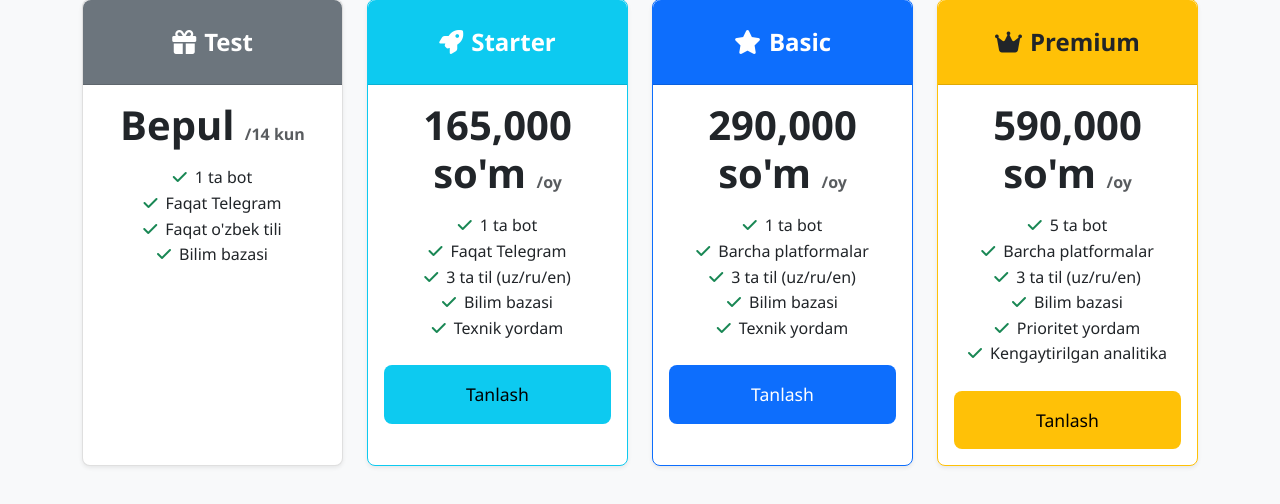
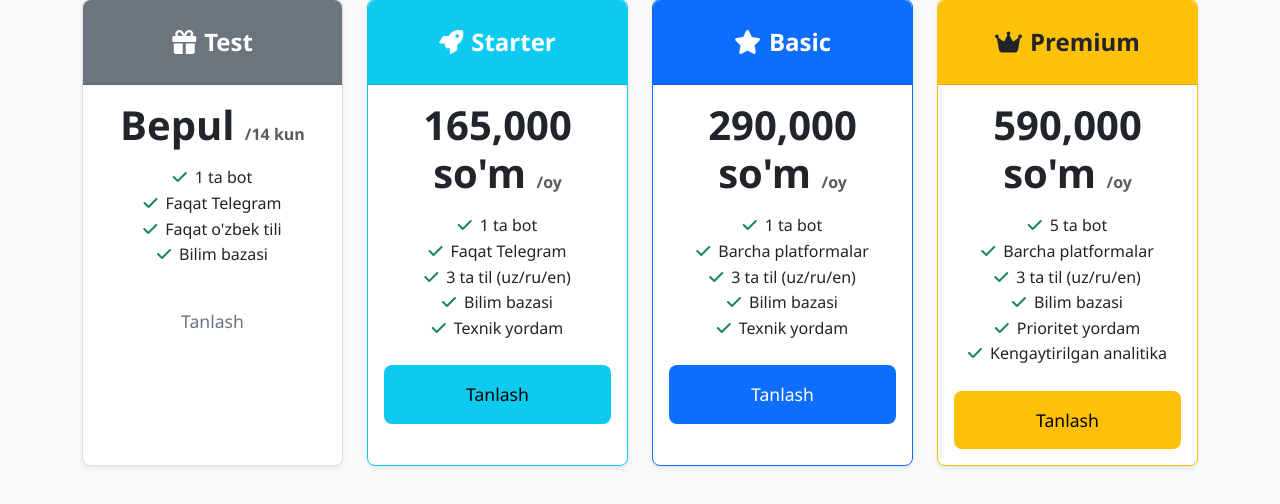
Before and after one commit to listdata001-collab/ChatbotFactory, a Flask app: page / in a window 1280 px wide. Shown: the part 1001-1505 px from the top of the page. Run offline with Flask 3, Linux system fonts and the light colour scheme; a user stored in the database is signed in; some libraries are stand-ins or nearby versions.

Commit message:
Add subscription option to the main page for users
Conditionally display "Tanlash" button if user is authenticated, linking to subscription page, and update button logic in index.html.

Replit-Commit-Author: Agent
Replit-Commit-Session-Id: 8f24cee7-e14b-4f6c-a715-bba18bb604c9
Replit-Commit-Checkpoint-Type: full_checkpoint
Replit-Commit-Screenshot-Url: https://storage.googleapis.com/screenshot-production-us-central1/ff92d0e3-7fcc-4d0b-a66b-0b483340602d/8f24cee7-e14b-4f6c-a715-bba18bb604c9/HJXYcOt

```diff
--- a/templates/index.html
+++ b/templates/index.html
@@ -117,7 +117,11 @@
                     <li><i class="fas fa-check text-success me-2"></i>Faqat o'zbek tili</li>
                     <li><i class="fas fa-check text-success me-2"></i>Bilim bazasi</li>
                 </ul>
-                {% if not current_user.is_authenticated %}
+                {% if current_user.is_authenticated %}
+                <a href="{{ url_for('main.subscription') }}" class="btn btn-outline-secondary btn-lg w-100">
+                    Tanlash
+                </a>
+                {% else %}
                 <a href="{{ url_for('auth.register') }}" class="btn btn-outline-secondary btn-lg w-100">
                     Boshlash
                 </a>
```
Also changed, not shown: attached_assets/image_1756842372761.png (added).
